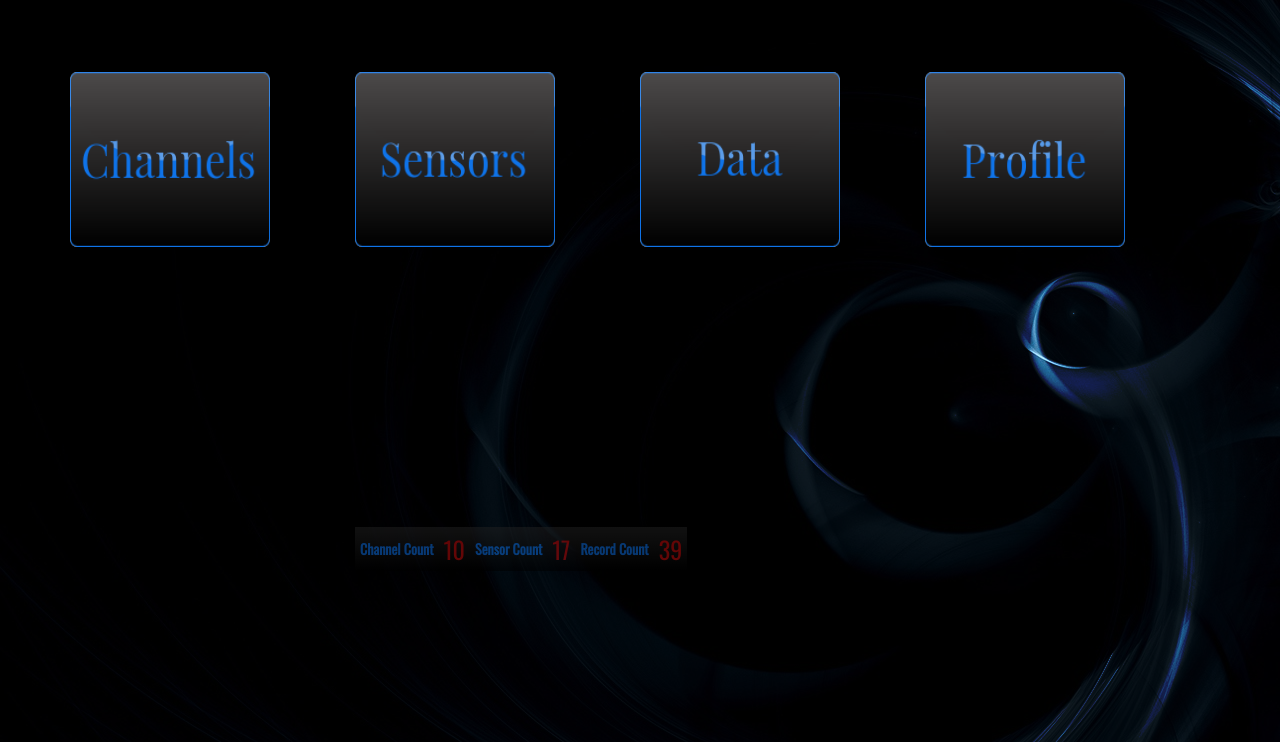
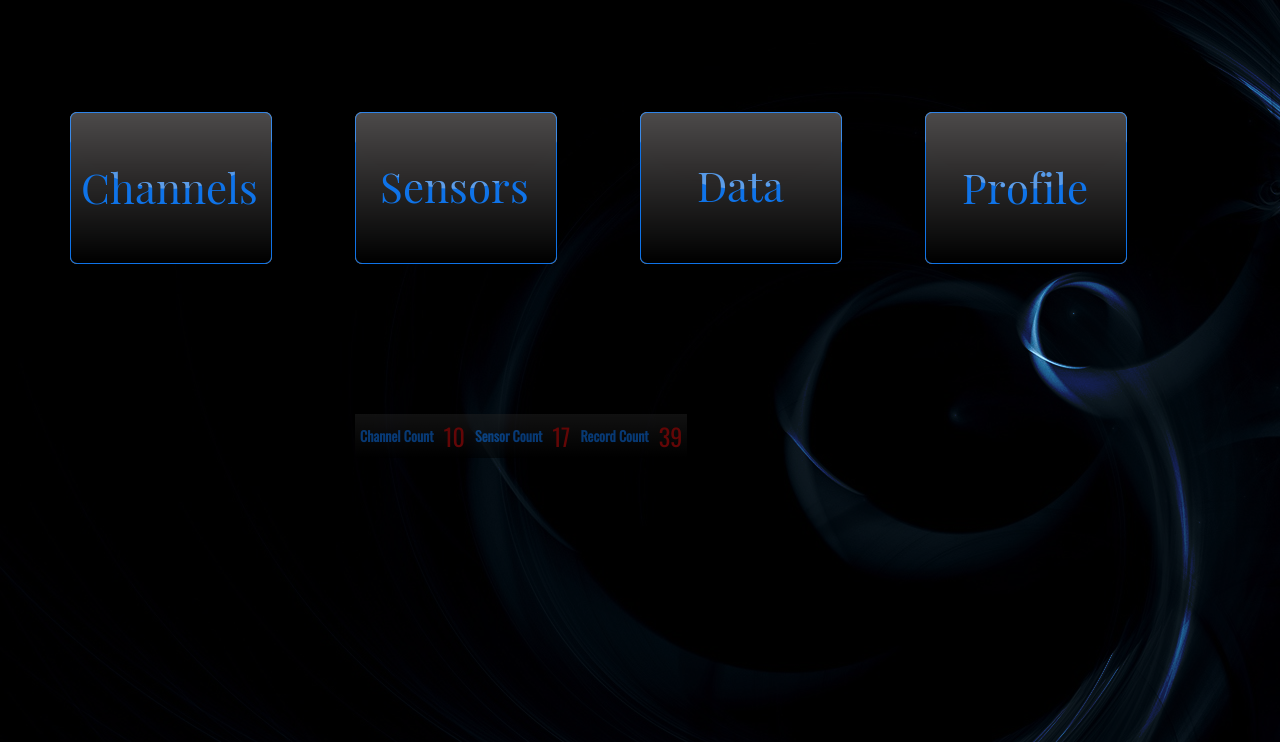
Before and after one commit to DesigningShit/DSCore, a Django app: page /iot/frontend/ in a window 1280 px wide. Shown: the part 58-800 px from the top of the page. Run offline with Django 3.2, Linux system fonts and the light colour scheme; a user stored in the database is signed in; data comes from the database, SQL or seed files in the repository; parts of the project's set-up code (start-up, migrations or seed data) failed here and were passed over; some libraries are stand-ins or nearby versions; some web fonts are replaced.

Commit message:
Fixed some tracing issues

```diff
--- a/static/css/custom-iot.css
+++ b/static/css/custom-iot.css
@@ -1,4 +1,3 @@
-tr:nth-child(even) {background-color: #333030;}
 
 @font-face {
     font-family:"MADECannes";
@@ -43,17 +42,21 @@ tr:nth-child(even) {background-color: #333030;}
 }
 
 #buttontable {
-    width: 100%; /* Full-width */
-    padding-top: 70px;
-    padding-bottom: 20px;
+    padding-top: 100px;
+    padding-bottom: 150px;
+    border: 0px;
+    width: 100%;
 }
 
 #myTable {
     border-collapse: collapse; /* Collapse borders */
     width: 100%; /* Full-width */
     font-size: 14px; /* Increase font-size */
-    opacity: 100%;
+    opacity: .8;
 }
+
+#myTable tr:nth-child(even) {background-color: #333030;}
+#myTable tr:nth-child(odd) {background-color: #0c0b0b;}
 
 #myTable th{
     text-align: center;
@@ -70,6 +73,7 @@ tr:nth-child(even) {background-color: #333030;}
 }
 
 #myTable tr:hover {
+    opacity: 1;
     background: linear-gradient(rgb(92, 91, 91), black);
     font-style: italic;
     font-weight: bold;
@@ -140,6 +144,7 @@ h2 {
     border: 0px solid #ddd; /* Add a grey border */
     font-size: 14px; /* Increase font-size */
     background-color: rgb(31, 29, 29);
+    opacity: .8;
     }
 
 #profileTable td {
@@ -170,9 +175,10 @@ h2 {
     text-align: center;
     }
 
-#buttontable img:last-of-type:hover{
+#buttontable img:hover{
     border-radius: 10px;
     box-shadow: 0.1px 0.1px 15px 15px #002550;
+    opacity: .7;
 }
 
 #informationtable {
@@ -196,10 +202,8 @@ h2 {
 }
 
 #CustomFooter {
-    justify-self: center;
-    align-self: center;
     text-align: center;
     width: 50%;
     font-size: 12px;
     opacity: 50%;
-    }
+}
--- a/templates/iot/Home.html
+++ b/templates/iot/Home.html
@@ -1,5 +1,6 @@
 {% extends "base.html" %}
 {% load staticfiles %}
+
 <link rel="stylesheet" href="{% static 'css/custom-iot.css' %}">
 <script src="{% static 'js/iot/custom-iot.js' %}"></script>
 
@@ -13,18 +14,18 @@
 
 {% block content_control %}
 
-<br><br><br>
-
-  <table id='buttontable'>
+<div id='buttontable'>
+  <table id="buttontable">
     <tr>
-      <td><a href="channels/"><img src="{% static '/img/buttons/square_blackgreen/button_channels.png' %}" alt="My Channels" style="width:200px;height:175px;border:2;"></a></td>
-      <td><a href="sensors/"><img src="{% static '/img/buttons/square_blackgreen/button_sensors.png' %}" alt="My Sensors" style="width:200px;height:175px;border:2;"></a></td>
-      <td><a href="data/"><img src="{% static '/img/buttons/square_blackgreen/button_data.png' %}" alt="My Data" style="width:200px;height:175px;border:2;"></a></td>
-      <td><a href="profile/"><img src="{% static '/img/buttons/square_blackgreen/button_profile.png' %}" alt="HTML tutorial" style="width:200px;height:175px;border:2;"></a></td>
+      <td><a href="channels/"><img src="{% static '/img/buttons/square_blackgreen/button_channels.png' %}" alt="My Channels"></a></td>
+      <td><a href="sensors/"><img src="{% static '/img/buttons/square_blackgreen/button_sensors.png' %}" alt="My Sensors"></a></td>
+      <td><a href="data/"><img src="{% static '/img/buttons/square_blackgreen/button_data.png' %}" alt="My Data"></a></td>
+      <td><a href="profile/"><img src="{% static '/img/buttons/square_blackgreen/button_profile.png' %}" alt="My Profile"></a></td>
     </tr>
   </table>
-  <br><br><br><br><br><br><br><br><br><br><br><br><br><br>
-  <center><footer id='CustomFooter'>
+</div>
+  <center>
+    <footer id='CustomFooter'>
         <table id='informationtable'>
             <tr>
               <th>Channel Count</th><td>{{ mychannelcount }}</td>
@@ -32,6 +33,7 @@
               <th>Record Count</th><td>{{ mydatacount }}</td>
             </tr>
         </table>
-  </footer></center>
+    </footer>
+  </center>
 
 {% endblock %}
```
